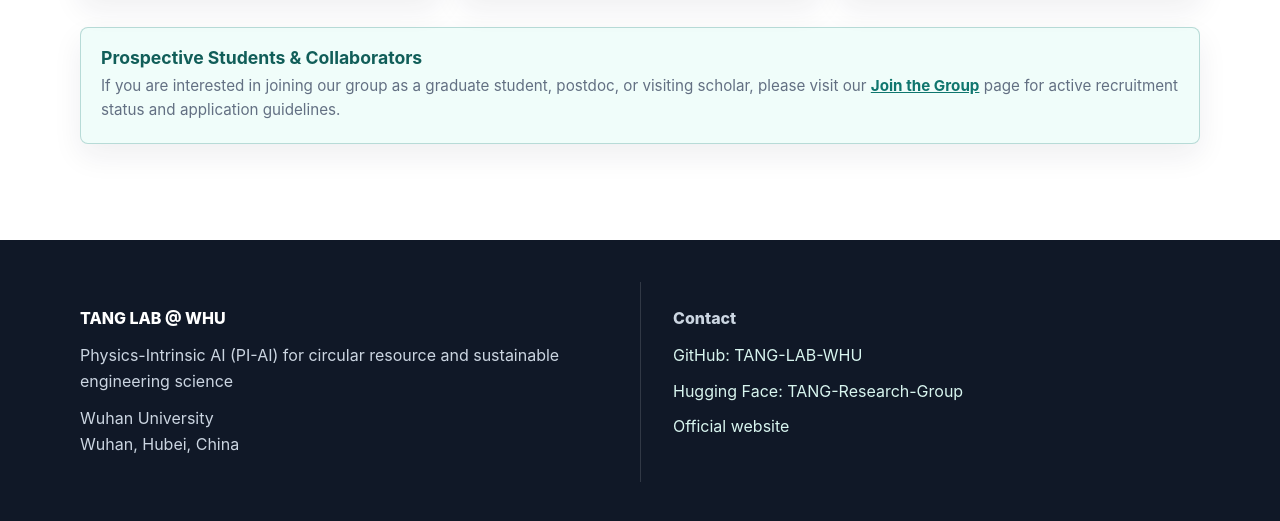
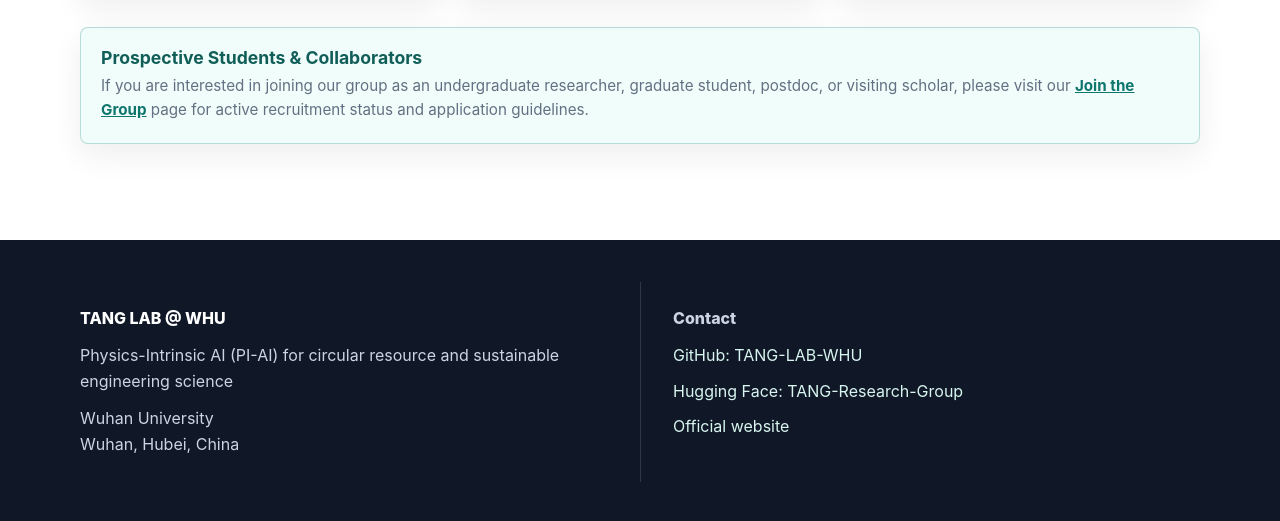
Before and after one commit to TANG-LAB-WHU/tanglab.github.io, a Jekyll site: the page built from pages/contact.html, in a window 1280 px wide and 1310 px high, cut to the strip 786-1307 px from the top of the window. Built offline with Jekyll 4.4.1, drawn with Linux system fonts in a browser that asks for light colours.

```diff
--- a/pages/contact.html
+++ b/pages/contact.html
@@ -106,6 +106,6 @@
 <div class="notice" style="background: var(--soft-teal); border-color: rgba(15, 118, 110, 0.25); color: var(--brand-dark); padding: 20px;">
   <h3 style="margin: 0 0 6px 0; color: var(--brand-dark); font-size: 1.1rem;">Prospective Students & Collaborators</h3>
   <p style="margin: 0; font-size: 0.95rem; color: var(--muted); line-height: 1.6;">
-    If you are interested in joining our group as a graduate student, postdoc, or visiting scholar, please visit our <a href="{{ '/join/' | relative_url }}" style="font-weight: bold; text-decoration: underline;">Join the Group</a> page for active recruitment status and application guidelines.
+    If you are interested in joining our group as an undergraduate researcher, graduate student, postdoc, or visiting scholar, please visit our <a href="{{ '/join/' | relative_url }}" style="font-weight: bold; text-decoration: underline;">Join the Group</a> page for active recruitment status and application guidelines.
   </p>
 </div>
```
